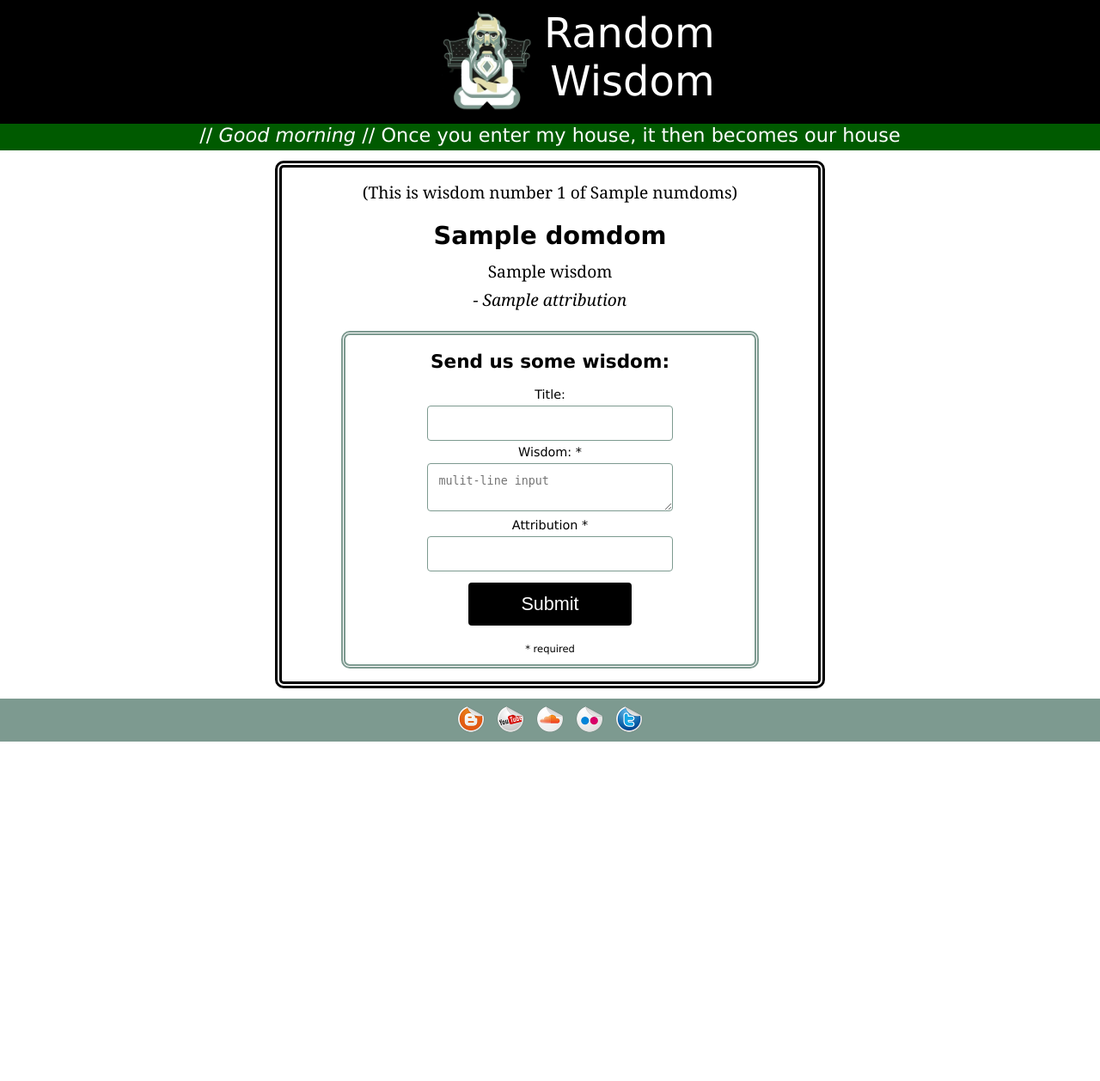
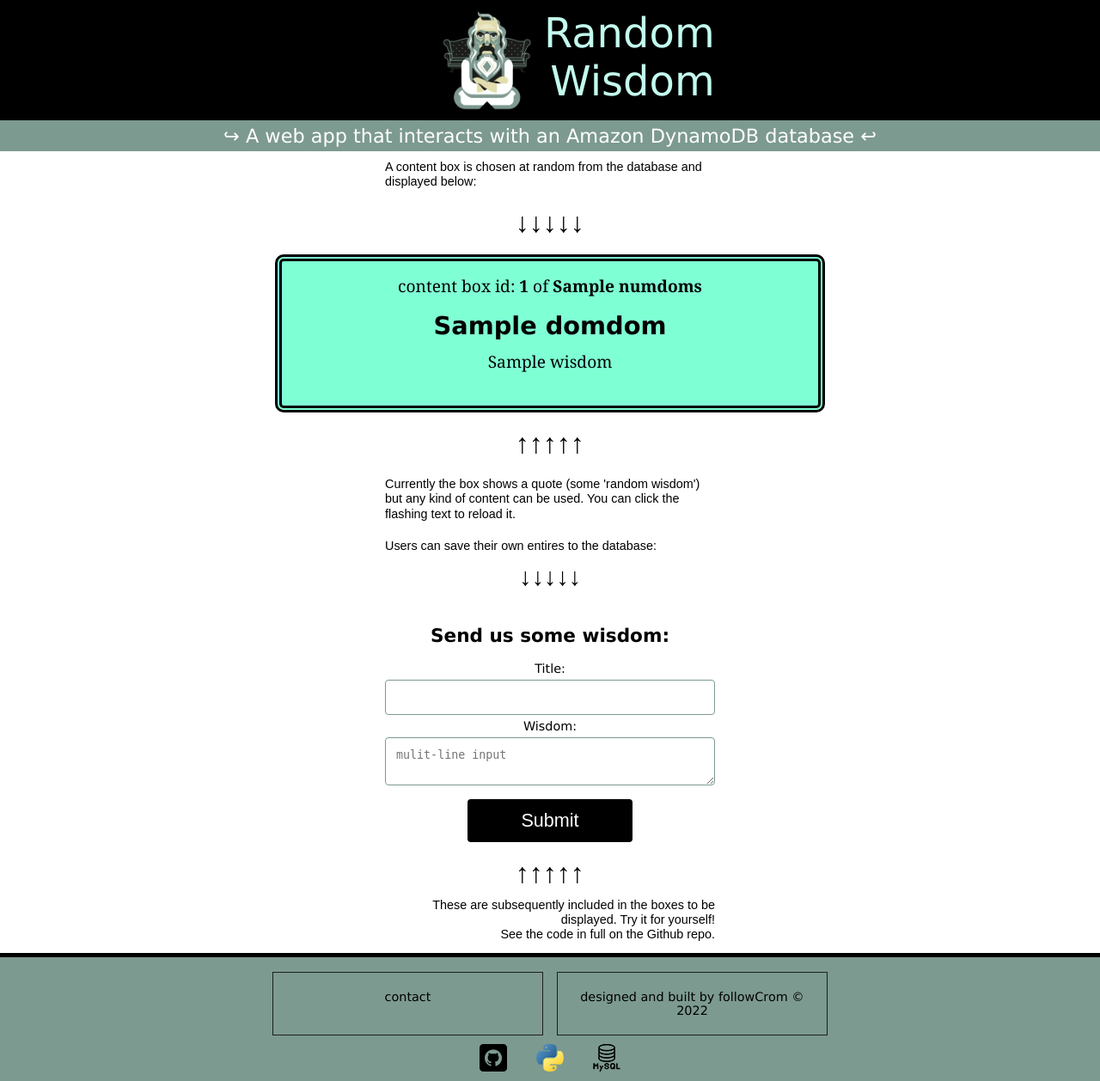
Before and after one commit to followcrom/domdom, a Flask app: template templates/index.html in a window 1280 px wide. Shown: the whole page at 86% size. Before the commit the page ends 863 px from the top, so only its background shows below. Run offline with Flask 2, Linux system fonts and the light colour scheme; the template is opened without the code that fills it: most values are stand-ins (such as "Sample title", 1, 10 or a date in 2020).

Commit message:
new db and templates

```diff
--- a/application.py
+++ b/application.py
@@ -34,4 +34,4 @@ def send_wisdom():
                             submission=data)
 
 if __name__ == "__main__":
-    application.run()
+    application.run(host="127.0.0.1", port=80, debug=True)
--- a/static/js/get_time.js
+++ b/static/js/get_time.js
@@ -2,10 +2,10 @@ var mydate=new Date()
 var timeOfDay=mydate.getHours()
 
 if (timeOfDay>=6 && timeOfDay<12)
-document.write('// <i>Good morning</i> // Once you enter my house, it then becomes our house')
+document.write('Good morning.')
 else if (timeOfDay>=12 && timeOfDay<19)
-document.write('// <i>Good afternoon</i> // Once you enter my house, it then becomes our house')
+document.write('Good afternoon.')
 else if (timeOfDay>=19 && timeOfDay<24)
-document.write('// <i>Good evening</i> // Once you enter my house, it then becomes our house')
+document.write('Good evening.')
 else if (timeOfDay<6 || timeOfDay>=24)
-document.write('// <i>Hi Night Owl</i> // Once you enter my house, it then becomes our house')
+document.write('<i>Hi Night Owl</i>.')
--- a/static/styles/full_screen.css
+++ b/static/styles/full_screen.css
@@ -10,14 +10,13 @@
   min-height: 100vh;
 }
 
-
 .banner {
   background-color: #000;
   padding: 10px;
 }
 
 
-.banner_image {
+.banner img {
   float: left;
   margin-left: 40%;
   margin-right: 1vw;
@@ -33,42 +32,73 @@
     background-color: #000;
     transition-duration: 0.4s;
     cursor: pointer;
+    animation: enticing 2s linear infinite;
   }
 
 
-.button1 {
-    color: #FFF;
-    text-decoration: none;
+
+  @keyframes enticing {
+    0% {color: aquamarine;}
+    50%  {color: aliceblue;}
+    100% {color: silver;}
   }
 
 
-.button1:hover {
-    color: #087cbb;
-  }
-
-
-.welcome_bar {
+  .top_bar {
   	background-color: #7d9a90;
-    padding-bottom: 5px;
+    padding: 5px;
   	font-family: Verdana, sans-serif;
   	text-align : center;
   	font-size: 1.4em;
   	color: #FFF;
     clear: left;
-    /* animation: example 5s linear 2s infinite alternate; */
-    animation-name: chicago;
-    animation-duration: 4s;
-    animation-iteration-count: infinite;
-    animation-direction: alternate;
-    animation-timing-function: linear;
-    animation-delay: 2s;
+  }
+
+.arrows {
+  font-size: 2em;
+  text-align : center;
+  color: black;
+  padding: 10px;
+}
+
+  .triangle {
+    border-left: 5px double;
+    border-bottom: 5px double;
+    height: 10px;
+    width: 10px;
+    transform: rotate(-90deg);
+}
+
+.triangle_up {
+   border-left: 5px double;
+  border-bottom: 5px double;
+  height: 10px;
+  width: 10px;
+  transform: rotate(90deg);
 }
 
 
-@keyframes chicago {
-    0% {background-color: #7d9a90;}
-    50%  {background-color: #000;}
-    100% {background-color: green;}
+.info {
+  width: 30%;
+  margin: auto;
+  font-family: Arial, Helvetica, sans-serif;
+  font-size: 0.9em;
+  text-align : left;
+  line-height: 1.2;
+  color: black;
+  padding: 10px;
+  }
+
+
+  .info_right {
+    width: 30%;
+    margin: auto;
+    font-family: Arial, Helvetica, sans-serif;
+    font-size: 0.9em;
+    text-align : right;
+    line-height: 1.2;
+    color: black;
+
     }
 
 
@@ -76,15 +106,17 @@
     width: 50%;
     margin-left: auto;
     margin-right: auto;
-    margin-top: 1.5vh;
     flex-grow: 1;
    }
 
 
 .content_box {
   padding : 15px;
+  background-color: aquamarine;
   border: 8px double #000;
   border-radius: 10px;
+  margin-bottom: 1vh;
+  margin-top: 1vh;
 }
 
 
@@ -92,7 +124,7 @@
     font-family: Georgia, Tahoma, sans-serif;
     font-size: 1.2em;
     text-align : center;
-    margin-bottom: 2.5vh;
+    margin-bottom: 2vh;
   }
 
 
@@ -150,14 +182,12 @@ a {
 
 
 .form {
-    width: 80%;
+    width: 50%;
     margin: auto;
     text-align: center;
     font-family: Verdana, sans-serif;
     font-size: 0.9em;
     color: #000;
-    border: 5px double #7d9a90;
-    border-radius: 10px;
   }
 
 
@@ -184,7 +214,7 @@ textarea {
 
 
 input[type=submit] {
-    width: 40%;
+  width: 30%;
   padding: 12px;
   margin: 8px 0;
   background-color: #000;
@@ -201,20 +231,6 @@ input[type=submit]:hover {
     color: #000;
   }
 
-
-/* .bottomrow::before {
-      content: "";
-      display: block;
-      position: absolute;
-      top: -20px;
-      width: 0;
-      height: 0;
-      border-style: solid;
-      border-width: 7vw 100vw 0vw 0vw;
-      border-color: #000 #7d9a90 transparent transparent;
-    } */
-
-
 .bottomrow {
     background-color: #7d9a90;
     text-align: center;
@@ -225,10 +241,29 @@ input[type=submit]:hover {
     margin-top: 1.5vh;
     bottom: 0px;
     width : 100%;
+    border-top: 5px solid black;
 }
 
 
 .icon {
-  padding-right: 5px;
-  padding-left: 5px;
+    padding-right: 15px;
+    padding-left: 15px;
 }
+
+
+.grid-container {
+    display: grid;
+    grid-template-columns: 25% 25%;
+    justify-content: center;
+    gap: 1em;
+    padding: 10px;
+}
+
+
+.grid-item {
+    border: 1px solid rgba(0, 0, 0, 0.8);
+    padding: 20px;
+    font-family: Verdana, sans-serif;
+    font-size: 0.9em;
+    text-align: center;
+}
--- a/templates/footer.html
+++ b/templates/footer.html
@@ -1,9 +1,11 @@
 <div class="bottomrow">
+    <div class="grid-container">
+        <div class="grid-item">contact</div>
+        <div class="grid-item">designed and built by followCrom &copy; 2022</div>
+        </div>
 
-<a class="icon" href="#" target="_blank"><img src="static/images/icons/blogger.png" width="32" height="32" alt="Blogger" title="Blogger"></a>
-<a class="icon" href="#" target="_blank"><img src="static/images/icons/youtube.png" width="32" height="32" alt="You Tube" title="You Tube"></a>
-<a class="icon" href="#" target="_blank"><img src="static/images/icons/soundcloud.png" width="32" height="32" alt="Sound Cloud" title="Sound Cloud"></a>
-<a class="icon" href="#" target="_blank"><img src="static/images/icons/flickr.png" width="32" height="32" alt="Flickr" title="Flickr"></a>
-<a class="icon" href="#" target="_blank"><img src="static/images/icons/twitter.png" width="32" height="32" alt="Twitter" title="Twitter"></a>
-
+        <div>
+    <a class="one" href="https://github.com/followcrom/" target="_blank"><img class="icon" src="static/images/icons/github.png" width="32" height="32" alt="GitHub" title="GitHub"></a>
+    <img class="icon" src="static/images/icons/python.png" width="32" height="32" alt="Built with Python" title="Built with Python">
+    <img class="icon" src="static/images/icons/mysql.png" width="32" height="32" alt="Built with MySQL" title="Built with MySQL">
 </div>
--- a/templates/form.html
+++ b/templates/form.html
@@ -1,12 +1,10 @@
-<div>
-
-
-
 <form action="/sent" method="post">
 
   <div>
     <h2>Send us some wisdom:</h2>
+    </div>
 
+  <div>
   <label>Title:</label>
   <br>
   <input type="text" name="title">
@@ -14,22 +12,11 @@
 
 
   <div>
-      <label>Wisdom: *</label>
+  <label>Wisdom:</label>
   <br>
   <textarea name="wisdom" placeholder="mulit-line input"></textarea>
   </div>
 
-
-      <div>
-      <label>Attribution *</label>
-      <br>
-      <input type="text" name="attribution" required>
-      </div>
-
-      <input type="submit" value="Submit">
+  <div><input type="submit" value="Submit"></div>
 
 </form>
-
-  <p style = "font-size:0.8em">* required</p>
-
-</div>
--- a/templates/index.html
+++ b/templates/index.html
@@ -9,11 +9,7 @@
   <!-- End Google Tag Manager (noscript) -->
 
 <div class="banner">
-
-<div class="banner_image">
   <img src="static/images/djrr.jpg" alt="DJ Double R" height="120px">
-</div>
-
 
   <div class="button button1">
   <a href="/">Random<br>Wisdom</a>
@@ -21,30 +17,70 @@
 
 </div>
 
-<div class="welcome_bar">
-  <script src="{{url_for('static', filename='js/get_time.js')}}"></script>
+<div class="top_bar">
+  &#8618 A web app that interacts with an Amazon DynamoDB database &#8617
 </div>
 
+<div class="slice_bar">
+  <div class="info">
+    A content box is chosen at random from the database and displayed below:
+  </div>
+  <div class="arrows">&#8595&#8595&#8595&#8595&#8595</div>
+</div>
 
 <div class="content">
 
   <div class = content_box>
-
     <div class="id_ref">
-(This is wisdom number {{dom_id}} of {{numdoms}})
+      content box id: <b>{{dom_id}}</b> of <b>{{numdoms}}</b>
       </div>
 
 {% include 'quotes.html' %}
+</div>
+</div>
 
+
+<div class="slice_bar">
+  <div class="arrows">&#8593&#8593&#8593&#8593&#8593</div>
+  <div class="info">
+  Currently the box shows a quote (some 'random wisdom') but any kind of content can be used. You can click the flashing text to reload it.
+</div>
+</div>
+
+<div class="slice_bar">
+  <div class="info">
+    Users can save their own entires to the database:
+    <div class="arrows">&#8595&#8595&#8595&#8595&#8595</div>
+  </div>
+</div>
 
 <div class=form>
 {% include 'form.html' %}
 </div>
 
+<div class="slice_bar">
+  <div class="arrows">&#8593&#8593&#8593&#8593&#8593</div>
+  <div class="info_right">
+    These are subsequently included in the boxes to be displayed. Try it for yourself!
+    <br>
+    See the code in full on the <a class="one" href="https://github.com/followcrom/domdom" target="blank">Github repo</a>.
   </div>
 </div>
 
-{% include 'footer.html' %}
+<link rel="stylesheet" media="(min-width: 481px)" href= "css/footer.css">
+
+<div class="bottomrow">
+    <div class="grid-container">
+        <div class="grid-item">contact</div>
+        <div class="grid-item">designed and built by followCrom &copy; 2022</div>
+        </div>
+
+        <div>
+    <a class="one" href="https://github.com/followcrom/" target="_blank"><img class="icon" src="static/images/icons/github.png" width="32" height="32" alt="GitHub" title="GitHub"></a>
+    <img class="icon" src="static/images/icons/python.png" width="32" height="32" alt="Built with Python" title="Built with Python">
+    <img class="icon" src="static/images/icons/mysql.png" width="32" height="32" alt="Built with MySQL" title="Built with MySQL">
+</div>
+</div>
 
 </body>
 </html>
--- a/templates/quotes.html
+++ b/templates/quotes.html
@@ -11,6 +11,4 @@
   {% endfor %}
 
   <br>
-
-  <i>- {{domdom.attribution}}</i>
 </div>
```
Also changed, not shown: database.py (+5 -5 lines), scrape_quotes.py (added, +94 -0 lines), templates/submitted.html (+8 -6 lines), static/images/icons/github.png (added), static/images/icons/mysql.png (added), static/images/icons/python.png (added). Lines whose indentation alone changed are shown as unchanged.
